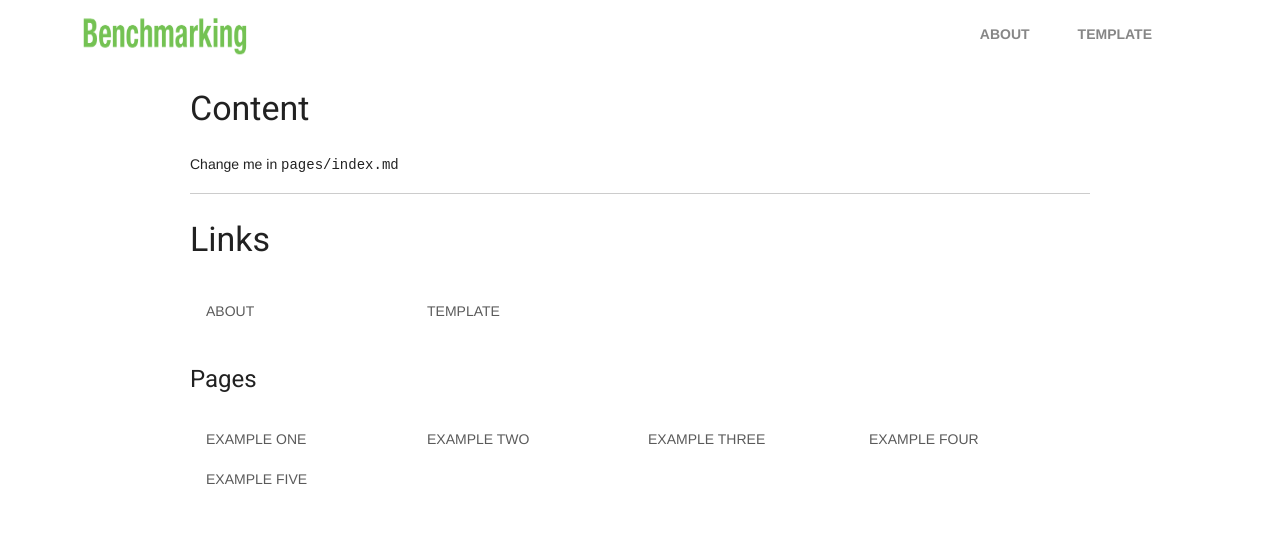
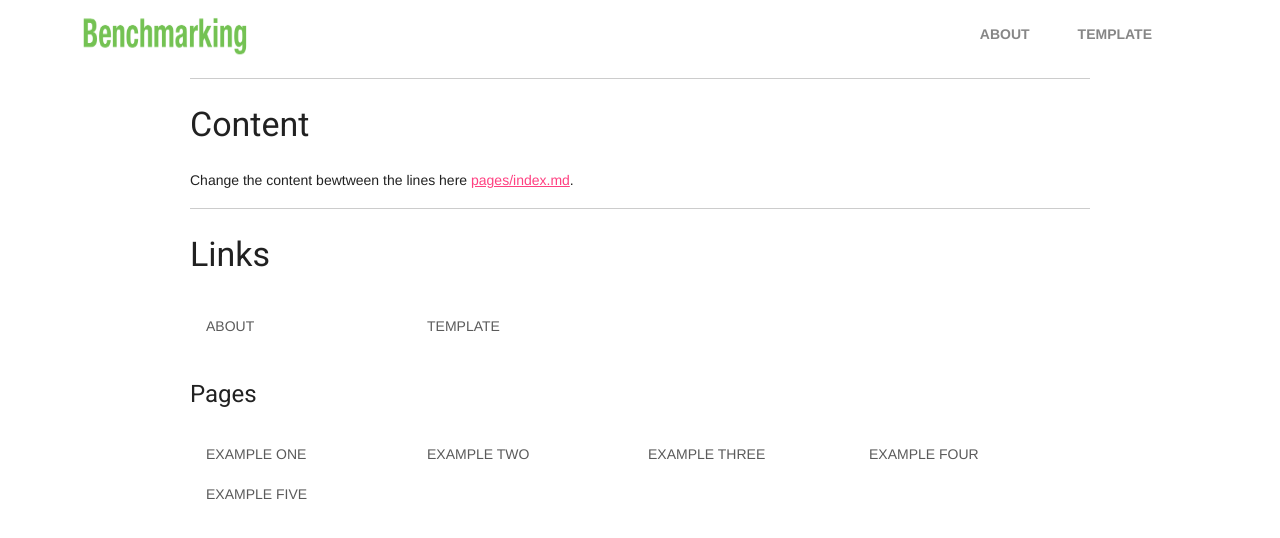
Before and after one commit to NREL/wp3-docs, a Jekyll site: the page built from docs/pages/index.md, in a window 1280 px wide. Shown: the top 538 px of the page. Built offline with Jekyll 4.4.1, drawn with Linux system fonts in a browser that asks for light colours; our own code applies the rules of GitHub Pages for plain Markdown files.

Commit message:
Update index.md

```diff
--- a/docs/pages/index.md
+++ b/docs/pages/index.md
@@ -3,8 +3,10 @@ layout: home
 permalink: /
 ---
 
+<hr>
+
 ### Content
 
-Change me in `pages/index.md`
+Change the content bewtween the lines here [pages/index.md](https://github.com/NREL/wp3-docs/blob/master/docs/pages/index.md).
 
 <hr>
```
